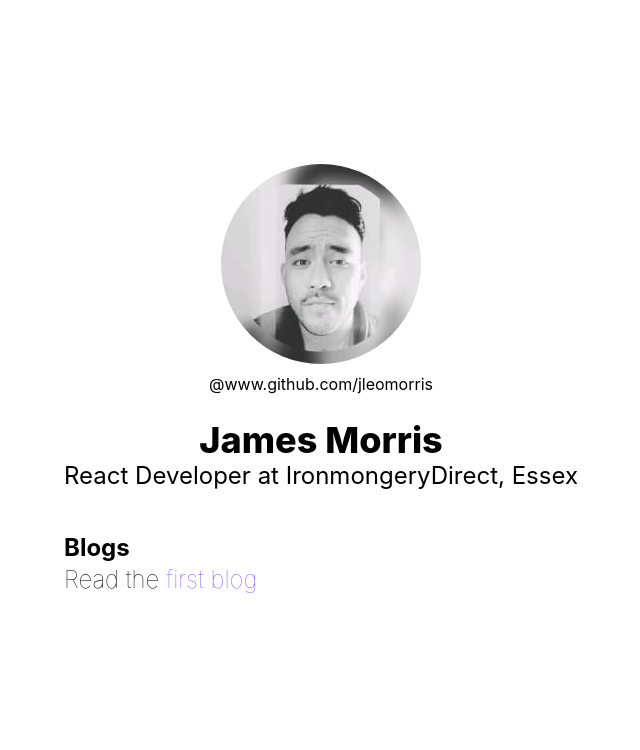
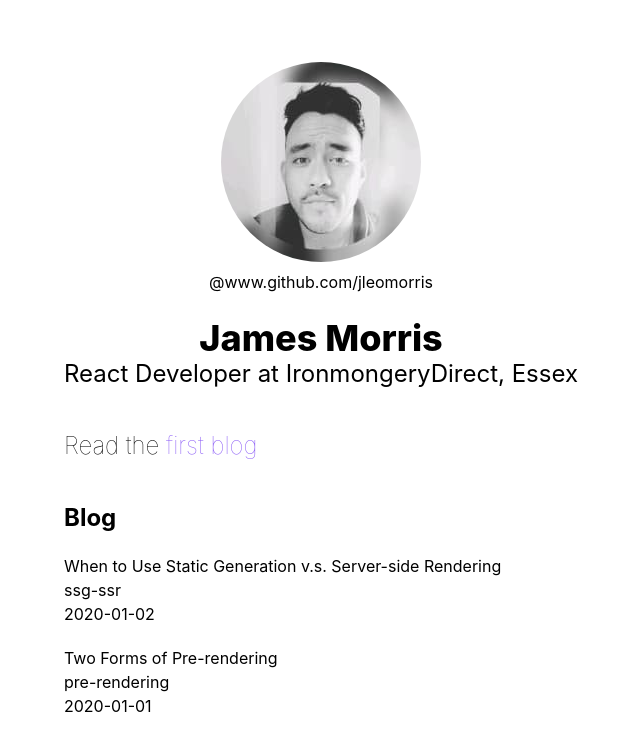
Before and after one commit to jleomorris/next-blog, a Next.js app: page / in a window 1280 px wide. Shown: the top 750 px of the page, without its empty margins (319-959 px from the left). Built offline with nearby package versions, Linux system fonts and the light colour scheme.

Commit message:
Setup posts lib and add data fetching to homepage

```diff
--- /dev/null
+++ b/lib/posts.tsx
@@ -0,0 +1,38 @@
+import fs from 'fs';
+import path from 'path';
+import matter from 'gray-matter';
+
+const postsDirectory = path.join(process.cwd(), 'posts');
+
+export function getSortedPostsData() {
+  // Get file names under /posts
+  const fileNames = fs.readdirSync(postsDirectory);
+  const allPostsData: any = fileNames.map((fileName) => {
+    // Remove ".md" from file name to get id
+    const id = fileName.replace(/\.md$/, '');
+
+    // Read markdown file as string
+    const fullPath = path.join(postsDirectory, fileName);
+    const fileContents = fs.readFileSync(fullPath, 'utf8');
+
+    // Use gray-matter to parse the post metadata section
+    const matterResult = matter(fileContents);
+
+    // Combine the data with the id
+    return {
+      id,
+      ...matterResult.data,
+    };
+  });
+
+  // Sort posts by date
+  return allPostsData.sort(({ date: a }, { date: b }) => {
+    if (a < b) {
+      return 1;
+    } else if (a > b) {
+      return -1;
+    } else {
+      return 0;
+    }
+  });
+}
--- a/package.json
+++ b/package.json
@@ -12,6 +12,7 @@
     "@reduxjs/toolkit": "^1.6.1",
     "axios": "^0.21.1",
     "classnames": "^2.3.1",
+    "gray-matter": "^4.0.3",
     "next": "11.1.2",
     "react": "17.0.2",
     "react-dom": "17.0.2",
--- a/pages/index.tsx
+++ b/pages/index.tsx
@@ -4,8 +4,29 @@ import homeStyles from '../styles/Home.module.css';
 import Link from 'next/link';
 import profilePic from '../public/images/profile.jpg';
 import Alert from '../components/alert';
+// Lib
+import { getSortedPostsData } from '../lib/posts';
 
-export default function Home() {
+export async function getStaticProps() {
+  const allPostsData = getSortedPostsData();
+  return {
+    props: {
+      allPostsData,
+    },
+  };
+}
+
+export interface IProps {
+  allPostsData: {
+    id: string;
+    title: string;
+    date: string;
+  }[];
+}
+
+const Home: React.FC<IProps> = ({ allPostsData }) => {
+  // console.log('homepage.allPostsData', allPostsData);
+
   return (
     <div className='w-screen h-screen flex justify-center items-center'>
       <Head>
@@ -32,15 +53,30 @@ export default function Home() {
           React Developer at IronmongeryDirect, Essex
         </h2>
         <div className='my-10 text-left'>
-          <p className='text-2xl font-bold'>Blogs</p>
           <p className='text-2xl font-thin'>
             Read the{' '}
-            <a href='/posts/first-post' className='text-purple-500'>
-              first blog
-            </a>
+            <Link href='/posts/first-post'>
+              <a className='text-purple-500'>first blog</a>
+            </Link>
           </p>
         </div>
+        <section className='text-left'>
+          <h2 className='text-2xl font-bold'>Blog</h2>
+          <ul className=''>
+            {allPostsData.map(({ id, date, title }) => (
+              <li className='my-5' key={id}>
+                {title}
+                <br />
+                {id}
+                <br />
+                {date}
+              </li>
+            ))}
+          </ul>
+        </section>
       </main>
     </div>
   );
-}
+};
+
+export default Home;
```
Also changed, not shown: 1 other file (tests, documents, lock files or other folders).
